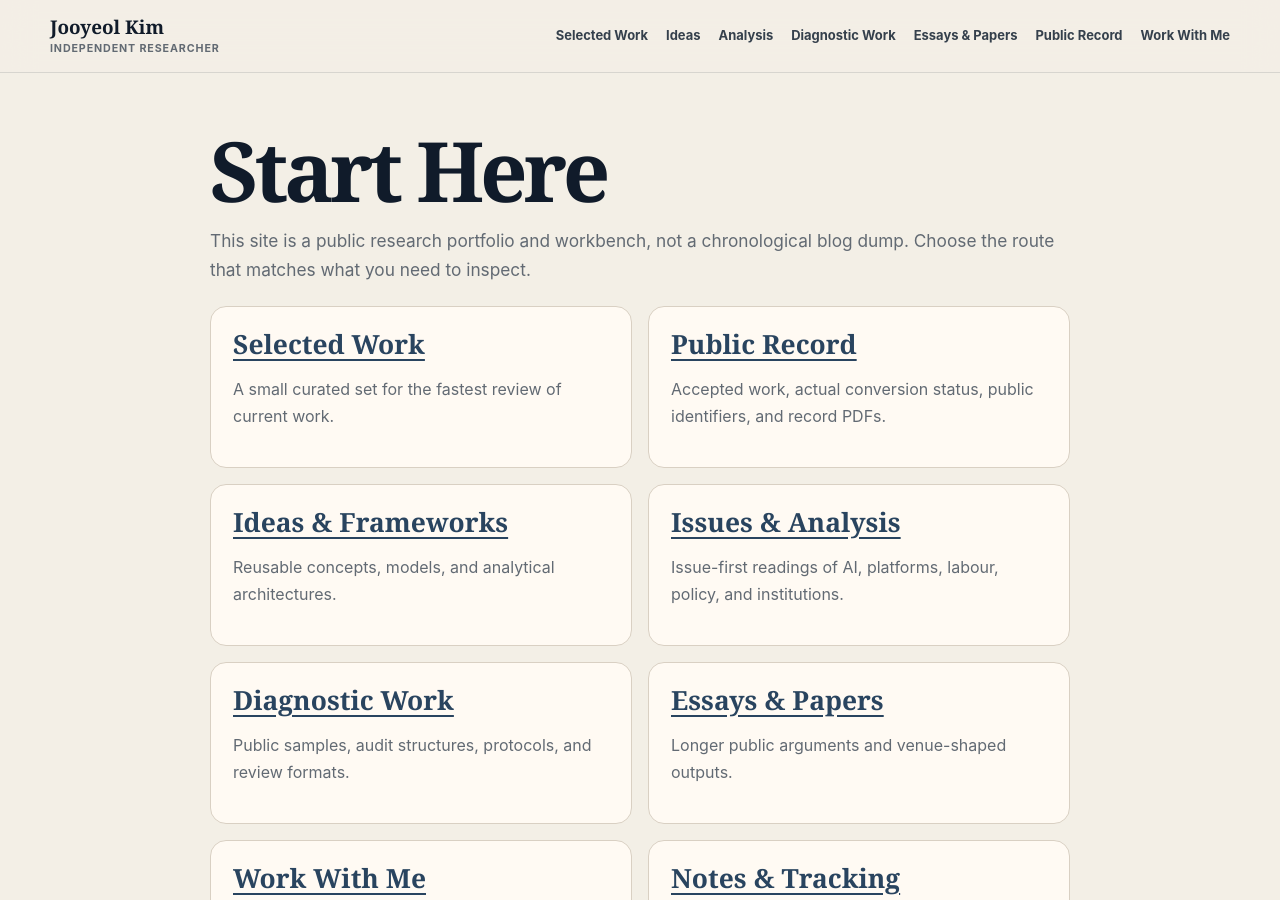
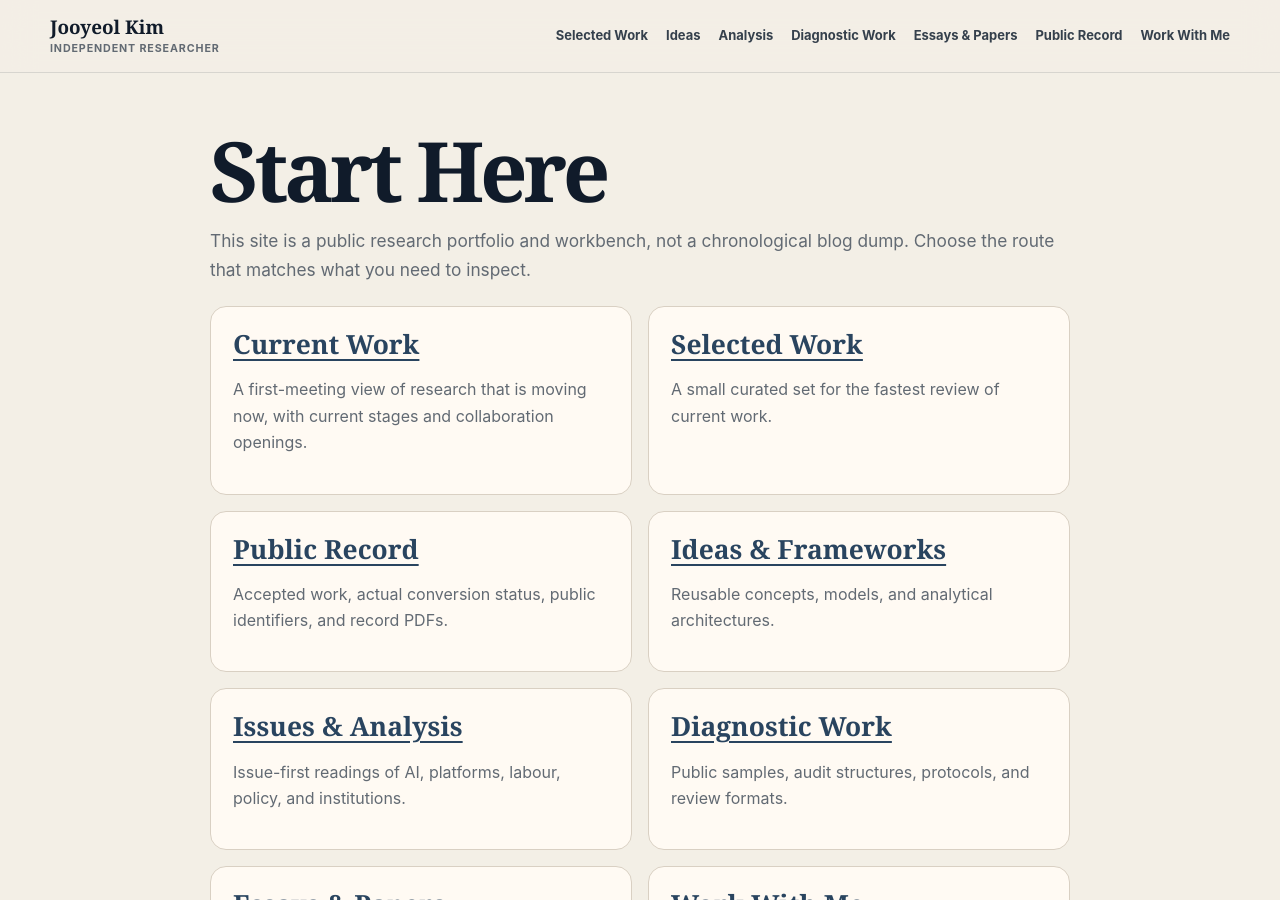
Before and after one commit to jooyeolkim1990/jooyeolkim1990.github.io, a Jekyll site: the page built from start-here.md, in a window 1280 px wide and 900 px high. Built offline with Jekyll 4.4.1, drawn with Linux system fonts in a browser that asks for light colours.

Commit message:
Link Current Work from Start Here

```diff
--- a/start-here.md
+++ b/start-here.md
@@ -8,6 +8,7 @@ description: Full public map of jooyeolkim.com.
 This site is a public research portfolio and workbench, not a chronological blog dump. Choose the route that matches what you need to inspect.
 
 <div class="index-grid">
+  <div class="index-item"><h2><a href="current-work/">Current Work</a></h2><p>A first-meeting view of research that is moving now, with current stages and collaboration openings.</p></div>
   <div class="index-item"><h2><a href="selected-work.html">Selected Work</a></h2><p>A small curated set for the fastest review of current work.</p></div>
   <div class="index-item"><h2><a href="cv.html">Public Record</a></h2><p>Accepted work, actual conversion status, public identifiers, and record PDFs.</p></div>
   <div class="index-item"><h2><a href="ideas/">Ideas & Frameworks</a></h2><p>Reusable concepts, models, and analytical architectures.</p></div>
```
